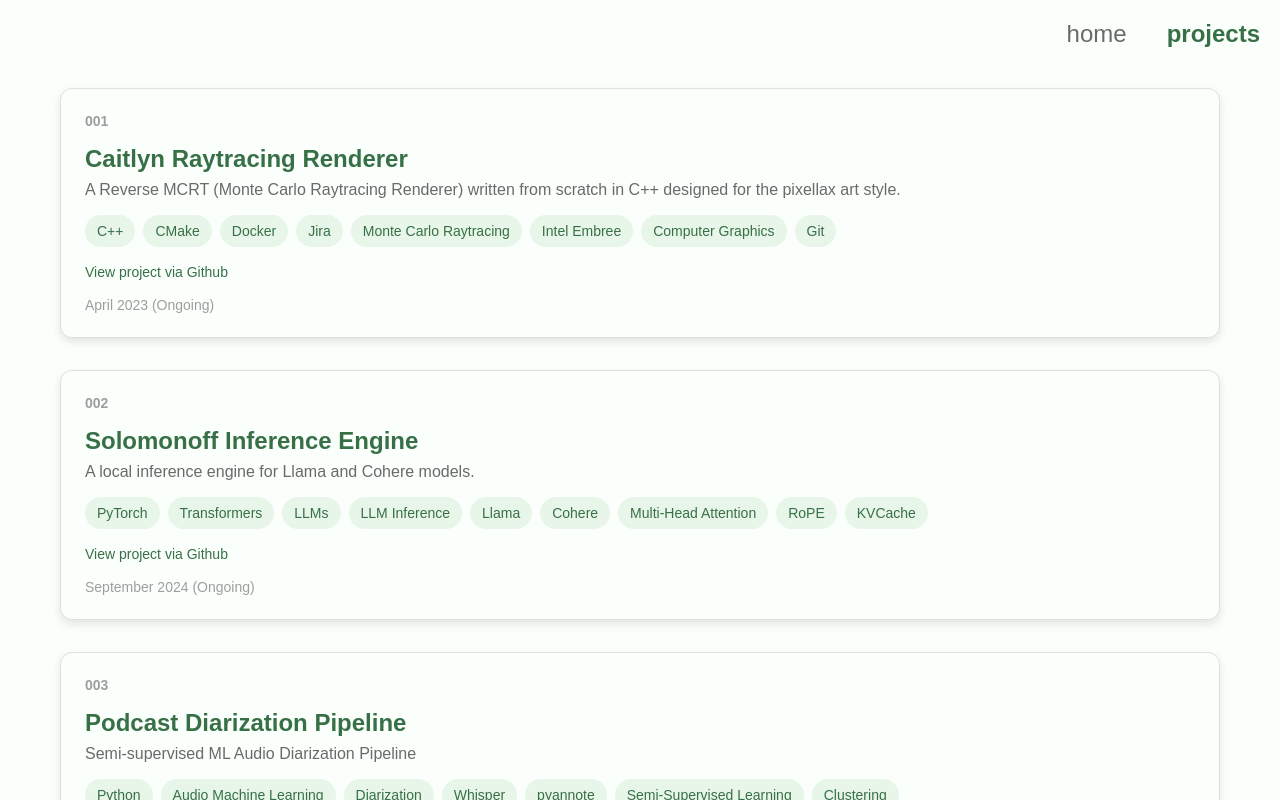
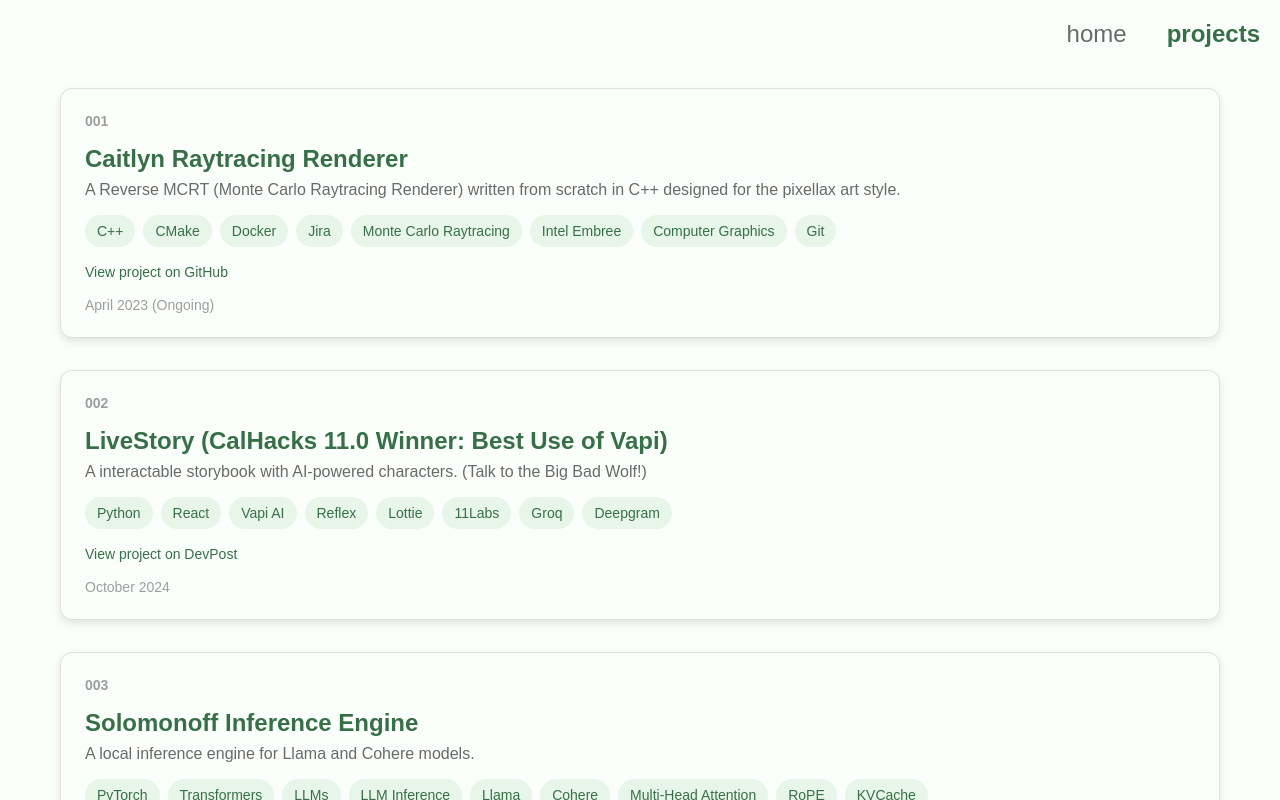
Before and after one commit to connortbot/connortbot.github.io, a React (Create React App) app: page /personal/projects in a window 1280 px wide. Built offline with nearby package versions, Linux system fonts and the light colour scheme.

Commit message:
new project and link platforms

```diff
--- a/src/components/Projects.js
+++ b/src/components/Projects.js
@@ -88,6 +88,15 @@
   },
   {
     number: '002',
+    title: 'LiveStory (CalHacks 11.0 Winner: Best Use of Vapi)',
+    description: 'A interactable storybook with AI-powered characters. (Talk to the Big Bad Wolf!)',
+    tags: ['Python', 'React', 'Vapi AI', 'Reflex', 'Lottie', '11Labs', 'Groq', 'Deepgram'],
+    link: 'https://devpost.com/software/livestory',
+    dateRange: 'October 2024',
+    platform: 'DevPost'
+  },
+  {
+    number: '003',
     title: 'Solomonoff Inference Engine',
     description: "A local inference engine for Llama and Cohere models.",
     tags: ['PyTorch', 'Transformers', 'LLMs', 'LLM Inference', 'Llama', 'Cohere', 'Multi-Head Attention', 'RoPE', 'KVCache'],
@@ -95,7 +104,7 @@
     dateRange: 'September 2024 (Ongoing)',
   },
   {
-    number: '003',
+    number: '004',
     title: 'Podcast Diarization Pipeline',
     description: "Semi-supervised ML Audio Diarization Pipeline",
     tags: ['Python', 'Audio Machine Learning', 'Diarization', 'Whisper', 'pyannote', 'Semi-Supervised Learning', 'Clustering'],
@@ -103,7 +112,7 @@
     dateRange: 'September 2024 (Ongoing)',
   },
   {
-    number: '004',
+    number: '005',
     title: 'Squeak',
     description: "Language learning app for easy comprehensive input with Cohere's Aya 35B.",
     tags: ['Javascript', 'React', 'Tauri', 'Cohere', 'Google Cloud Platform'],
@@ -111,7 +120,7 @@
     dateRange: 'October 2024 (Ongoing)',
   },
   {
-    number: '005',
+    number: '006',
     title: 'QuickSurf Research Paper',
     description: "Rendering Optimization Paper & Model",
     tags: ['Rendering Optimization', 'LUTs', 'Principled BSDFs', 'Monte Carlo Raytracing', 'Research Paper'],
@@ -154,7 +163,7 @@
           </TagContainer>
           {project.link && (
             <ProjectLink href={project.link} target="_blank" rel="noopener noreferrer">
-              View project via Github
+              View project on {project.platform || "GitHub"}
             </ProjectLink>
           )}
           <ProjectDetails>{project.dateRange}</ProjectDetails>
```
